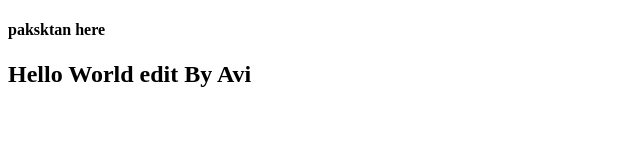
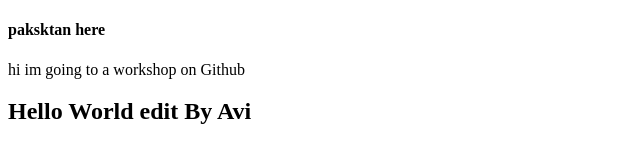
Before and after one commit to Memon-Abdullah/github_practice, a plain HTML site: page index.html in a window 1280 px wide. Shown: the whole page, without its empty margins (0-640 px from the left). Drawn offline with Linux system fonts and the light colour scheme.

Commit message:
addd p tag

```diff
--- a/index.html
+++ b/index.html
@@ -7,6 +7,7 @@
 </head>
 <body>
         <h4>paksktan here </h4>
+        <p>hi im going to a workshop on Github</p>
     <h2>Hello World edit By Avi</h2>
 
 </body>
```
